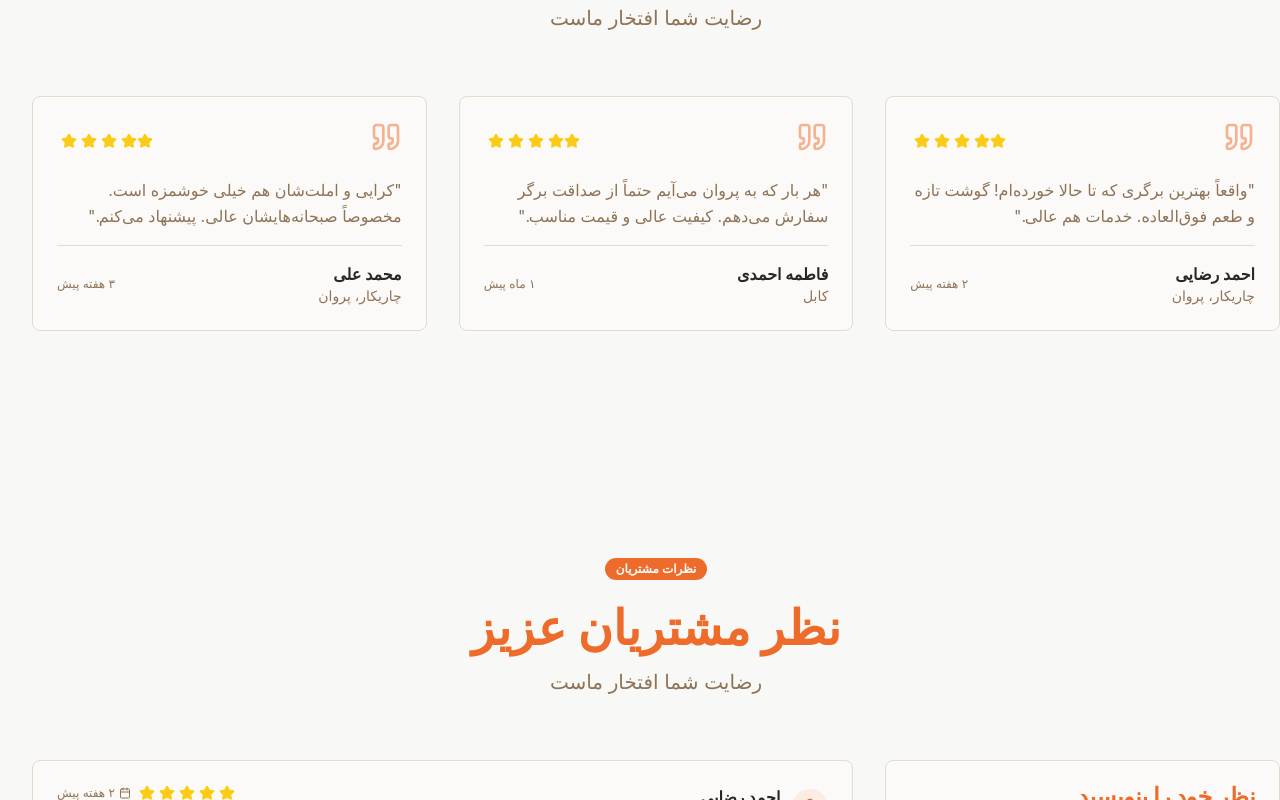
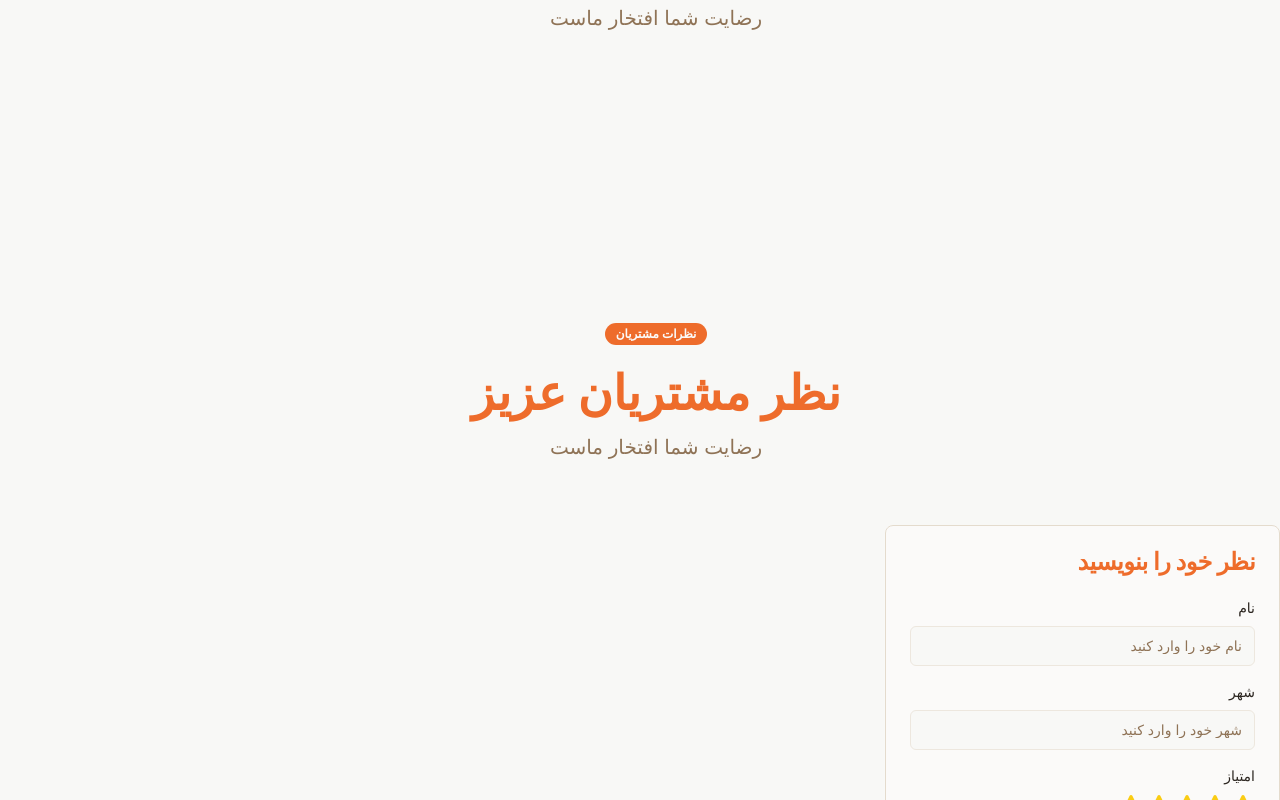
Before and after one commit to ibrahimwafa2001kaa-cyber/sadaqat-burger-spot, a React (Vite) app: page / in a window 1280 px wide. Shown: the part 5440-6240 px from the top of the page. Built offline with nearby package versions, Linux system fonts and the light colour scheme; a web font is replaced by a local one.

Commit message:
Remove testimonials and update images
Remove the testimonials section and replace placeholder images with user-provided images for the logo and manager.

```diff
--- a/src/components/ReviewSection.tsx
+++ b/src/components/ReviewSection.tsx
@@ -17,32 +17,7 @@ interface Review {
 }
 
 const ReviewSection = () => {
-  const [reviews, setReviews] = useState<Review[]>([
-    {
-      id: 1,
-      name: "احمد رضایی",
-      location: "چاریکار، پروان",
-      rating: 5,
-      text: "واقعاً بهترین برگری که تا حالا خورده‌ام! گوشت تازه و طعم فوق‌العاده. خدمات هم عالی.",
-      date: "۲ هفته پیش"
-    },
-    {
-      id: 2,
-      name: "فاطمه احمدی",
-      location: "کابل",
-      rating: 5,
-      text: "هر بار که به پروان می‌آیم حتماً از صداقت برگر سفارش می‌دهم. کیفیت عالی و قیمت مناسب.",
-      date: "۱ ماه پیش"
-    },
-    {
-      id: 3,
-      name: "محمد علی",
-      location: "چاریکار، پروان",
-      rating: 5,
-      text: "کرایی و املت‌شان هم خیلی خوشمزه است. مخصوصاً صبحانه‌هایشان عالی. پیشنهاد می‌کنم.",
-      date: "۳ هفته پیش"
-    }
-  ]);
+  const [reviews, setReviews] = useState<Review[]>([]);
 
   const [formData, setFormData] = useState({
     name: "",
--- a/src/components/TestimonialsSection.tsx
+++ b/src/components/TestimonialsSection.tsx
@@ -3,32 +3,7 @@ import { Badge } from "@/components/ui/badge";
 import { Star, Quote } from "lucide-react";
 
 const TestimonialsSection = () => {
-  const testimonials = [
-    {
-      id: 1,
-      name: "احمد رضایی",
-      location: "چاریکار، پروان",
-      rating: 5,
-      text: "واقعاً بهترین برگری که تا حالا خورده‌ام! گوشت تازه و طعم فوق‌العاده. خدمات هم عالی.",
-      date: "۲ هفته پیش"
-    },
-    {
-      id: 2,
-      name: "فاطمه احمدی",
-      location: "کابل",
-      rating: 5,
-      text: "هر بار که به پروان می‌آیم حتماً از صداقت برگر سفارش می‌دهم. کیفیت عالی و قیمت مناسب.",
-      date: "۱ ماه پیش"
-    },
-    {
-      id: 3,
-      name: "محمد علی",
-      location: "چاریکار، پروان",
-      rating: 5,
-      text: "کرایی و املت‌شان هم خیلی خوشمزه است. مخصوصاً صبحانه‌هایشان عالی. پیشنهاد می‌کنم.",
-      date: "۳ هفته پیش"
-    }
-  ];
+  const testimonials: any[] = [];
 
   const trustBadges = [
     {
```
Also changed, not shown: src/assets/manager-photo.png, src/assets/sedaghat-logo.png.
